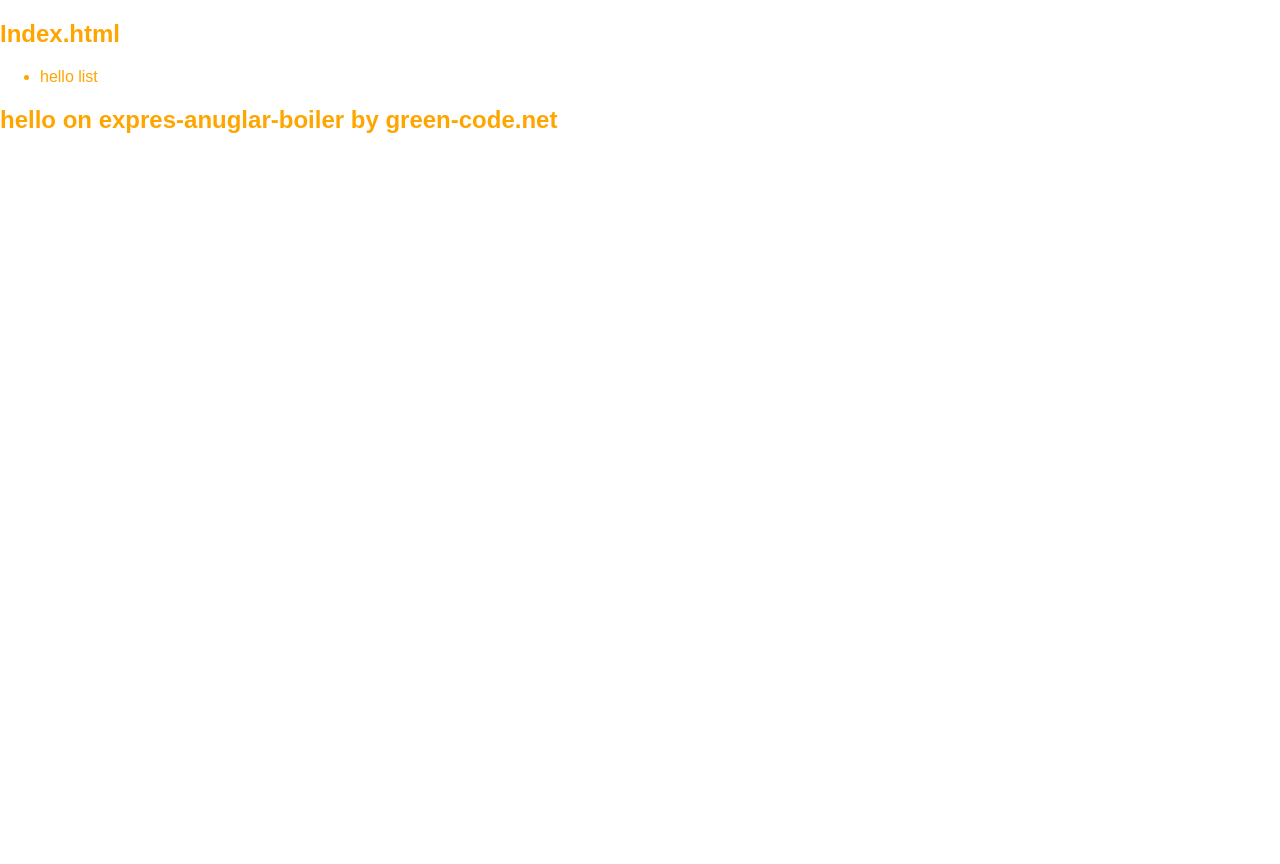
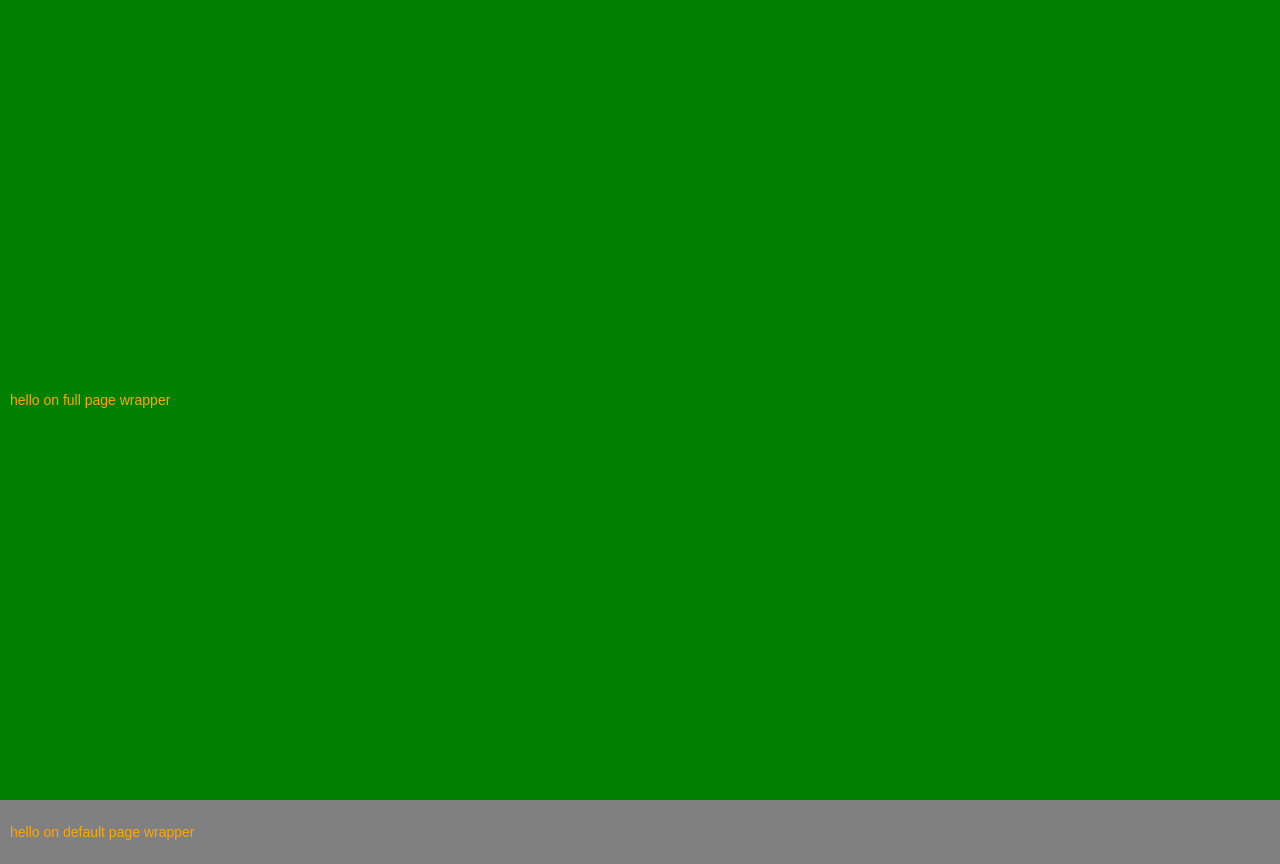
Before and after one commit to mikellow/express-angular-boiler, a website: page client/views/index.html in a window 1280 px wide. Before the commit the page ends 800 px from the top, so only its background shows below. Drawn offline with nearby package versions, Linux system fonts and the light colour scheme; files that its build step writes are made by us from their sources.

Commit message:
init commit

```diff
--- a/client/views/index.html
+++ b/client/views/index.html
@@ -13,11 +13,23 @@
 
 </head>
 <body ng-app="app">
-
+<!--
   <h2>Index.html</h2>
   <navigation></navigation>
   <div ng-controller="mainCtrl">
       <h2>{{hello}}</h2>
+  </div>
+-->
+  <div class="wrapper full-page">
+    <div class="content">
+      <p>hello on full page wrapper</p>
+    </div>
+  </div>
+
+  <div class="wrapper">
+    <div class="content">
+      <p>hello on default page wrapper</p>
+    </div>
   </div>
 
   <script type="text/javascript" src="bower/angular/angular.js"></script>
--- a/sass/style.scss
+++ b/sass/style.scss
@@ -1,4 +1,30 @@
+$font-size: 14px;
+
+html, body {
+    height:100%;
+    width: 100%;
+    font-size:0px;
+}
+
 body {
     color:orange;
+    font-size: $font-size;
+}
 
+.wrapper {
+    display: table;
+    width: 100%;
+    background-color: green;
+    &:nth-child(2n){
+        background-color: grey;
+    }
+    &.full-page{
+        height:100%;
+    }
+
+    .content {
+        display: table-cell;
+        vertical-align: middle;
+        padding:10px;
+    }
 }
```
Also changed, not shown: client/public/css/style.css.
